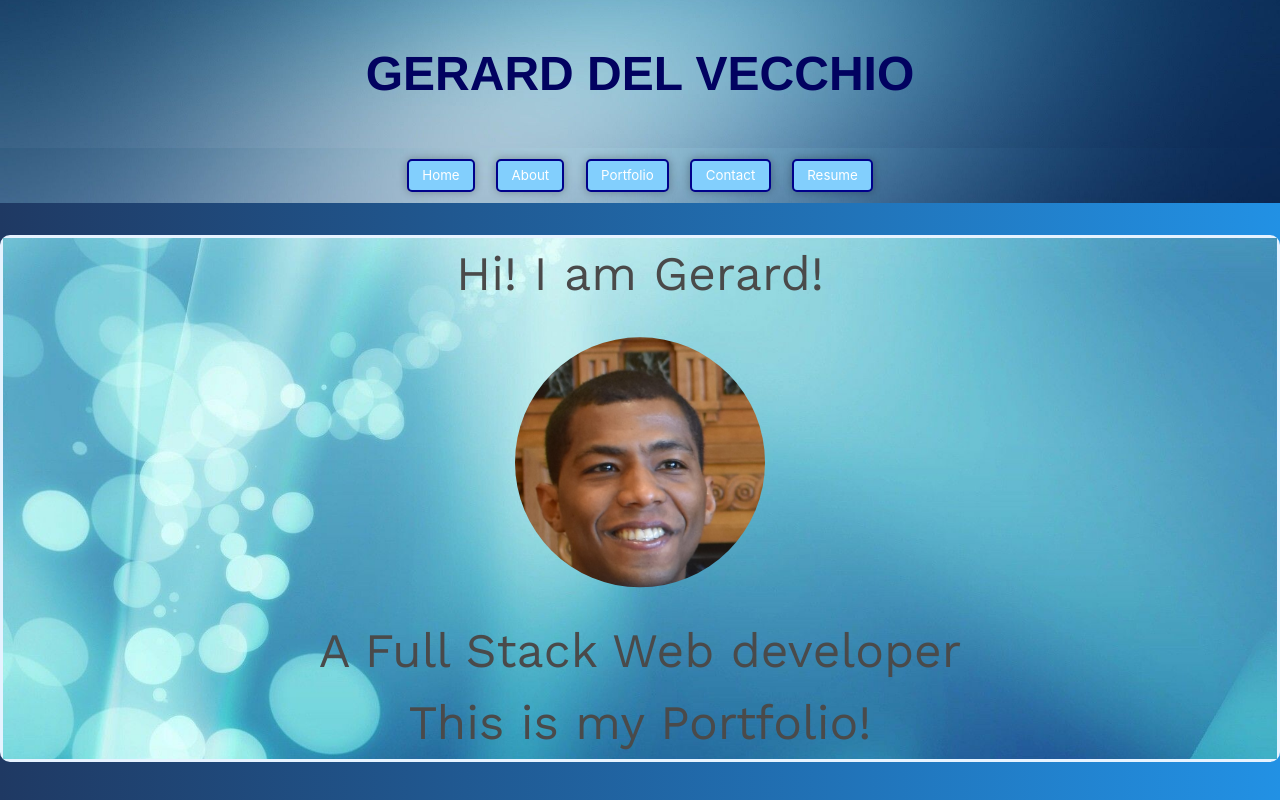
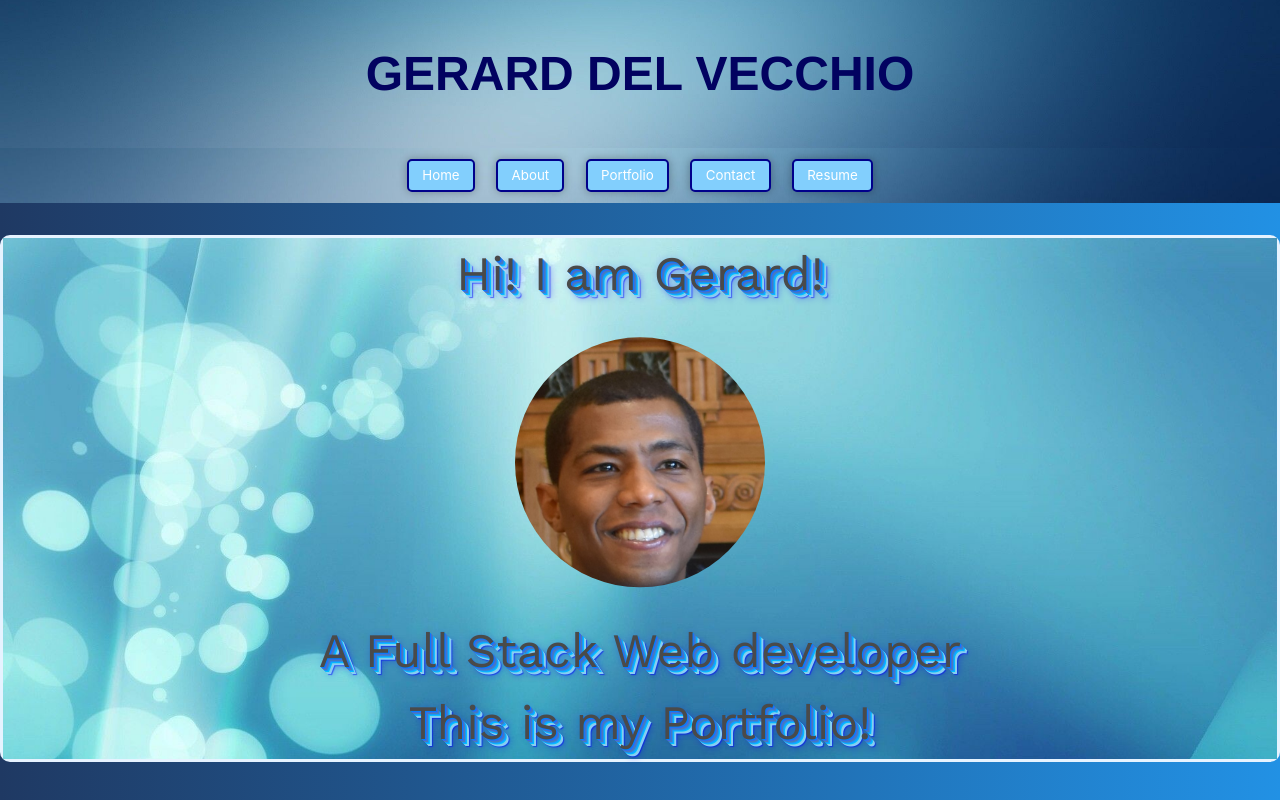
Before and after one commit to Gdel-J/React-Listen-Port-Folio, a React (Create React App) app: page /about in a window 1280 px wide. Shown: the top 800 px of the page. Built offline with nearby package versions, Linux system fonts and the light colour scheme.

Commit message:
Home.js styling updated, layout changed

```diff
--- a/package.json
+++ b/package.json
@@ -4,6 +4,7 @@
     "description": "React Portfolio",
     "private": true,
     "dependencies": {
+        "gsap": "^3.12.2",
         "react": "^17.0.2",
         "react-dom": "^17.0.2",
         "react-router-dom": "^6.16.0",
--- a/src/App.js
+++ b/src/App.js
@@ -1,7 +1,7 @@
+
 import React from 'react';
 import { BrowserRouter as Router, Route, Routes } from 'react-router-dom';
 import Header from './components/Header';
-//import About from './components/About';
 import Footer from './components/Footer';
 import './index.css';
 import Contact from './components/Contact';
--- a/src/components/Contact.js
+++ b/src/components/Contact.js
@@ -11,7 +11,7 @@ function Contact() {
       <div className="contact-info">
         <ContactCube />
         <div>
-          <h3>Please Contact Me</h3>
+          <h3>Please click on the cube's icons or footer's icons to contact Me</h3>
         </div>
       </div>
     </section>
--- a/src/components/Home.js
+++ b/src/components/Home.js
@@ -1,14 +1,19 @@
 // Home.js
 
-import React from 'react';
-
+import React, { useEffect } from 'react';
+import { gsap } from "gsap";
 
 const Home = () => {
+
+  useEffect(() => {
+    gsap.from(".content01", {duration: 2, rotationY: 360, opacity: 0, ease: "power2.out", stagger: 0.5});
+  }, []);
+
   return (
-    <div className="home-container"> {/* Use the CSS class for styling */}
+    <div className="home-container">
       <p className="content01 is-medium">Hi! I am Gerard!</p>
       <img className="my-own-picture" src={process.env.PUBLIC_URL + '/img/ForLinkedInProfile05.jpg'} alt="Gerard DEL VECCHIO"/>
-      <p className="content01 is-medium"> A Full Stack Web developer</p>
+      <p className="content01 is-medium">A Full Stack Web developer</p>
       <p className="content02">This is my Portfolio!</p>
     </div>
   );
--- a/src/index.css
+++ b/src/index.css
@@ -11,6 +11,7 @@
   --footer-color: #c2e7ff;
   --header-shine-color: rgba(255, 255, 255, 0.9);
 }
+
 
 
 /* BODY styles  */
@@ -27,7 +28,7 @@ body {
 .app-container {
   display: flex;
   flex-direction: column;
-  min-height: 50vh;
+  min-height: 65vh; /* Changes here */
 }
 
 /* HEADER styles and animation */
@@ -174,6 +175,8 @@ main {
   background-color: #e6f3ff;
   padding: 0.2em;
   border-radius: 10px;
+  min-height: 65vh;
+
 }
 
 .home-container {
@@ -185,7 +188,7 @@ main {
   flex-direction: column; /* Change to column layout */
   justify-content: center;
   align-items: center;
-  height: 100%; /* Set the height to 100% to fill the entire parent (main) */
+  min-height: 65vh; /* Set the height to 100% to fill the entire parent (main) */
   max-width: 100%;
 
 }
@@ -209,14 +212,33 @@ main {
 
 
 .content01 {
-  font-size: 3rem; /* Set font size to make it very big */
-  /* Other styles */
+  text-shadow: 1px 1px 0 #007FFF,    /* Azure */
+               2px 2px 0 #4169E1,    /* RoyalBlue */
+               3px 3px 0 #4682B4,    /* SteelBlue */
+               4px 4px 0 #1E90FF,    /* DodgerBlue */
+               5px 5px 0 #00BFFF,    /* DeepSkyBlue */
+               6px 6px 0 #87CEEB,    /* SkyBlue */
+               7px 7px 0 #87CEFA,    /* LightSkyBlue */
+               8px 8px 7px rgba(0, 0, 255, 0.4), /* RGBA Blue */
+               8px 8px 1px rgba(0, 0, 255, 0.5), /* RGBA Blue */
+               0 0 7px rgba(0, 0, 255, 0.2);    /* RGBA Blue */
+  font-size: 3rem;
 }
 
 .content02 {
-  font-size: 3rem; /* Set font size for the second paragraph */
-  /* Other styles */
+  text-shadow: 1px 1px 0 #007FFF,    /* Azure */
+               2px 2px 0 #4169E1,    /* RoyalBlue */
+               3px 3px 0 #4682B4,    /* SteelBlue */
+               4px 4px 0 #1E90FF,    /* DodgerBlue */
+               5px 5px 0 #00BFFF,    /* DeepSkyBlue */
+               6px 6px 0 #87CEEB,    /* SkyBlue */
+               7px 7px 0 #87CEFA,    /* LightSkyBlue */
+               8px 8px 7px rgba(0, 0, 255, 0.4), /* RGBA Blue */
+               8px 8px 1px rgba(0, 0, 255, 0.5), /* RGBA Blue */
+               0 0 7px rgba(0, 0, 255, 0.2);    /* RGBA Blue */
+  font-size: 3rem;
 }
+
 
 
 /* Add styles for card images */
@@ -277,7 +299,11 @@ main {
   color: rgb(64, 64, 226);
 }
 
-
+.app-container {
+  display: flex;
+  flex-direction: column;
+  min-height: 65vh; /* Changes here */
+}
 
 /* CONTACT component */
 .contact {
@@ -296,6 +322,11 @@ main {
   color: #007bff; /* Change color on hover */
 }
 
+h2, h3 {
+  font-size: 25px;
+  color: rgb(243, 245, 231);
+
+}
 
 /* Styles for the ContactCube component */
 .contact-cube-container {
```
Also changed, not shown: src/components/Navigation.js (line endings or trailing spaces), 1 other file (tests, documents, lock files or other folders).
